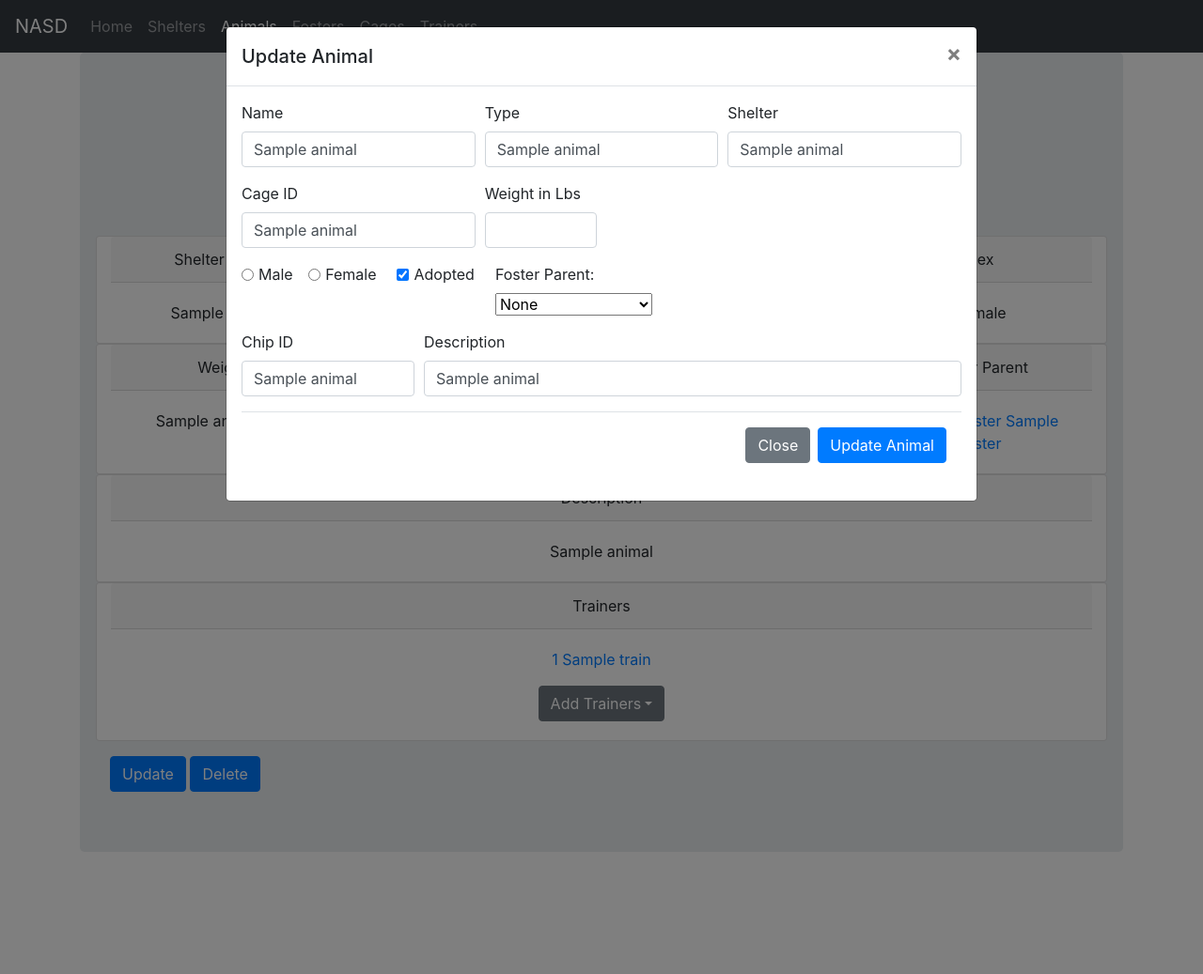
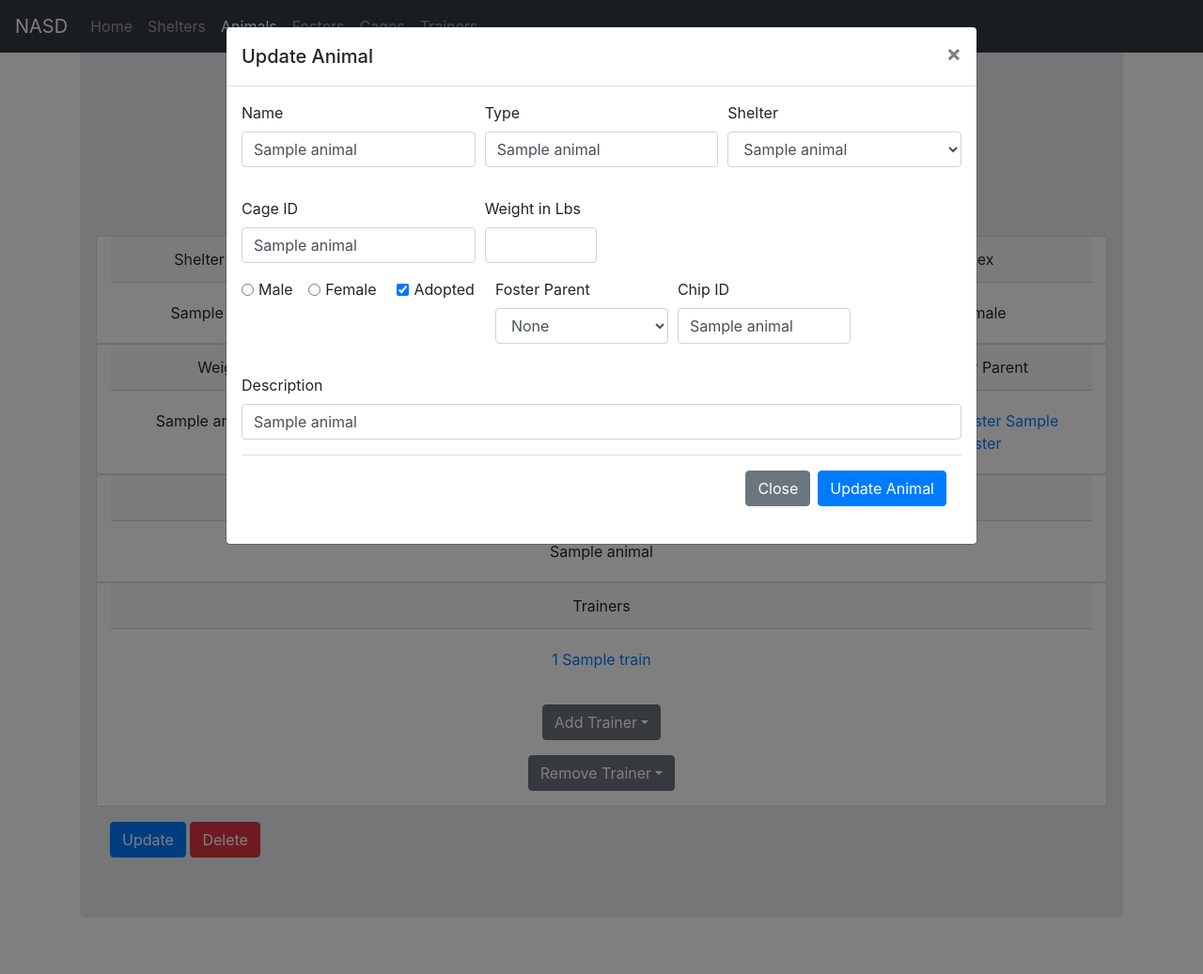
Before and after one commit to kevinlichang/national-animal-shelter-database, a Flask app: template app/templates/animalProfile.html in a window 1280 px wide, after a click on "Update". Shown: the whole page at 94% size. Run offline with Flask 2, Linux system fonts and the light colour scheme; the template is opened without the code that fills it: most values are stand-ins (such as "Sample title", 1, 10 or a date in 2020); some libraries are stand-ins or nearby versions.

Commit message:
Shelter dropdown

```diff
--- a/app/app.py
+++ b/app/app.py
@@ -50,7 +50,11 @@
     #Select all for list
     query = "SELECT animal_id, name, type, shelter_name, shelters.address_city, shelters.address_state FROM `animals` INNER JOIN `shelters` ON animals.location_shelter = shelters.shelter_id;"
     result = executeQuery(DBConnect, query).fetchall()
-    return render_template('animals.html', title='Animals', allAnimals=result)
+
+    query = "SELECT shelters.shelter_name, shelters.shelter_id FROM shelters ORDER BY shelters.shelter_name;"
+    sheltersList = executeQuery(DBConnect, query).fetchall()
+
+    return render_template('animals.html', title='Animals', allAnimals=result, allShelters=sheltersList)
 
 @app.route("/animals/", methods=["POST"])
 def addNewAnimal():
@@ -59,22 +63,12 @@
     animalName = request.form['animalName']
     animalType = request.form['animalType']
     animalShelterID = request.form['animalShelterID']
-    animalCageID = request.form['animalCageID']
     animalSex = request.form['animalSex']
     animalAdopted = request.form.get('animalAdopted')
     if animalAdopted != "1":
         animalAdopted = "0"
 
     animalWeight = request.form['animalWeight']
-
-    animalFosterID = request.form['animalFosterID']
-    if animalFosterID == "":
-        animalFosterID = None
-
-    if animalFosterID == None:
-        animalFostered = "0"
-    else:
-        animalFostered = "1"
 
     animalChipID = request.form['animalChipID']
     if animalChipID == "":
@@ -89,24 +83,20 @@
     else:
         availableForAdoption = "1"
 
-    print(animalChipID)
-    print(animalFosterID)
-    print(animalDescription)
-
-    query = "INSERT INTO `animals`(`name`, `location_shelter`, `location_cage`, `chip_id`, `type`, `sex`, `weight_in_pounds`, `description`, `adopted`, `fostered`, `foster_parent`, `available for adoption`) VALUES (%s, %s, %s, %s, %s,  %s, %s, %s, %s, %s, %s, %s)"
-    data = (animalName, animalShelterID, animalCageID, animalChipID, animalType, animalSex, animalWeight, animalDescription, animalAdopted, animalFostered, animalFosterID, availableForAdoption)
+    query = "INSERT INTO `animals`(`name`, `location_shelter`, `chip_id`, `type`, `sex`, `weight_in_pounds`, `description`, `adopted`, `available for adoption`) VALUES (%s, %s, %s, %s, %s, %s, %s, %s, %s)"
+    data = (animalName, animalShelterID, animalChipID, animalType, animalSex, animalWeight, animalDescription, animalAdopted, availableForAdoption)
     executeQuery(DBConnect, query, data)
     return redirect('/animals/')
 
 @app.route('/animalProfile/<int:animalId>')
 def animalProfile(animalId):
     DBConnect = connectDB()
-    query = "SELECT animal_id, name, shelter_name, cage_name, chip_id, type, sex, weight_in_pounds, description, foster_parent, `available for adoption`, animals.location_shelter FROM animals INNER JOIN shelters ON animals.location_shelter = shelters.shelter_id INNER JOIN cages ON animals.location_cage = cages.cage_id WHERE animal_id = %s;"
+    query = "SELECT animal_id, name, shelter_name, location_cage, chip_id, type, sex, weight_in_pounds, description, foster_parent, `available for adoption`, animals.location_shelter FROM animals INNER JOIN shelters ON animals.location_shelter = shelters.shelter_id INNER JOIN cages ON animals.location_cage = cages.cage_id WHERE animal_id = %s;"
     strdata = str(animalId)
     data = (strdata,)
     resultAll = executeQuery(DBConnect, query, data).fetchall()
     fosterResult = (0,0,0)
-    fosterList = (0,0,0)
+    fosterList = (None,)
     possible_trainers = (0,0,0)
 
     query = "SELECT trainers.first_name, trainers.last_name, trainers.trainer_id FROM `shelters_trainers` INNER JOIN `trainers` ON shelters_trainers.trainer_id = trainers.trainer_id INNER JOIN animals_trainers ON trainers.trainer_id = animals_trainers.trainer_id WHERE trainers.animal_specialty = %s AND shelters_trainers.shelter_id = %s AND NOT animals_trainers.animal_id = %s"
@@ -120,18 +110,18 @@
         fosterData = str(resultAll[0][9])
         fosterData = (fosterData,)
         fosterResult = executeQuery(DBConnect, query, fosterData).fetchall()
-    else:
-        query = "SELECT fosters.first_name, fosters.last_name, fosters.foster_id FROM shelters_fosters INNER JOIN fosters ON shelters_fosters.foster_id = fosters.foster_id WHERE shelter_id = %s"
-        fosterData = (query_ShelterId,)
-        fosterList = executeQuery(DBConnect, query, fosterData).fetchall()
 
+    query = "SELECT fosters.first_name, fosters.last_name, fosters.foster_id FROM shelters_fosters INNER JOIN fosters ON shelters_fosters.foster_id = fosters.foster_id WHERE shelter_id = %s"
+    fosterData = (query_ShelterId,)
+    fosterList = executeQuery(DBConnect, query, fosterData).fetchall()
 
     query = "SELECT first_name, last_name, trainers.trainer_id FROM animals_trainers INNER JOIN trainers ON animals_trainers.trainer_id = trainers.trainer_id WHERE animals_trainers.animal_id = %s;"
     resultTrainer = executeQuery(DBConnect, query, data).fetchall()
 
+    query = "SELECT shelters.shelter_name, shelters.shelter_id FROM shelters ORDER BY shelters.shelter_name;"
+    sheltersList = executeQuery(DBConnect, query).fetchall()
 
-
-    return render_template('animalProfile.html', title='Animals Profile', animal=resultAll[0], foster=fosterResult[0], fosterOptions=fosterList, trainerList=resultTrainer, trainerOptions=possible_trainers)
+    return render_template('animalProfile.html', title='Animals Profile', allShelters=sheltersList, animal=resultAll[0], foster=fosterResult[0], fosterOptions=fosterList, trainerList=resultTrainer, trainerOptions=possible_trainers)
 
 @app.route("/cages/")
 def cages():
--- a/app/templates/animalProfile.html
+++ b/app/templates/animalProfile.html
@@ -108,20 +108,31 @@
                               <a href="/trainerProfile/{{train[2]}}"> {{train[0]}} {{train[1]}} </a>
                             </p>
                         {% endfor%}
+                    </div>
+                    <div class="form-group">
                       <div class="dropdown">
-                          <button class="btn btn-secondary dropdown-toggle" type="button" id="trainersDropdownMenuButton" data-toggle="dropdown" aria-haspopup="true" aria-expanded="false">Add Trainers</button>
-                          <div class="dropdown-menu" aria-labelledby="trainersDropdownMenuButton">
+                        <button class="btn btn-secondary dropdown-toggle" type="button" id="addTrainerDropdownMenuButton" data-toggle="dropdown" aria-haspopup="true" aria-expanded="false">Add Trainer</button>
+                        <div class="dropdown-menu" aria-labelledby="addTrainerDropdownMenuButton">
                             {% for trainOpt in trainerOptions %}
                             <a class="dropdown-item" href="/animalProfile/addTrainer?animal={{animal[0]}}&trainer={{trainOpt[2]}}">{{trainOpt[0]}} {{trainOpt[1]}}</a>
                             {% endfor %}
                         </div>
                       </div>
-
+                    </div>
+                    <div class="form-group">
+                      <div class="dropdown">
+                        <button class="btn btn-secondary dropdown-toggle" type="button" id="removeTrainerDropdownMenuButton" data-toggle="dropdown" aria-haspopup="true" aria-expanded="false">Remove Trainer</button>
+                        <div class="dropdown-menu" aria-labelledby="removeTrainerDropdownMenuButton">
+                            {% for train in trainerList %}
+                            <a class="dropdown-item" href="/animalProfile/removeTrainer?animal={{animal[0]}}&trainer={{train[2]}}">{{train[0]}} {{train[1]}}</a>
+                            {% endfor %}
+                        </div>
+                      </div>
                     </div>
                 </div>
             </div>
             <button type="button" class="btn btn-primary mt-3" data-toggle="modal" data-target="#updateAnimal">Update</button>
-            <button type="button" class="btn btn-primary mt-3" data-target="#deleteAnimal">Delete</button>
+            <button type="button" class="btn btn-danger mt-3" data-target="#deleteAnimal">Delete</button>
         </div>
 
       </div>
@@ -147,8 +158,17 @@
                           <input type="text" class="form-control" id="animalType" name="animalType" value="{{animal[5]}}">
                         </div>
                         <div class="form-group col-md-4">
-                          <label for="animalCageID">Shelter</label>
-                          <input type="text" class="form-control" id="shelterName" name="shelterName" value="{{animal[2]}}">
+                          <div class="form-group">
+                            <label for="animalShelterID">Shelter</label>
+                            <select type="number" name="animalShelterID" class="form-control" id="animalShelterID" required>
+                              <option value="{{animal[11]}}" selected>{{animal[2]}}</option>
+                              {% for shelter in allShelters%}
+                                {% if shelter[1] != animal[11]%}
+                                  <option value="{{shelter[1]}}">{{shelter[0]}}</option>
+                                {% endif %}
+                              {% endfor %}
+                            </select>
+                          </div>
                         </div>
                         <div class="form-group col-md-4">
                           <label for="animalCageID">Cage ID</label>
@@ -171,7 +191,7 @@
                               <label class="form-check-label" for="animalMale">Male</label>
                           </div>
                           <div class="form-check form-check-inline">
-                            {% if animal[7] == 1%}
+                            {% if animal[6] == 1%}
                               <input class="form-check-input" type="radio" name="animalSex" id="animalFemale" value="1" checked>
                             {% else %}
                               <input class="form-check-input" type="radio" name="animalSex" id="animalFemale" value="1">
@@ -190,20 +210,30 @@
                           </div>
                         </div>
                         <div class="form-group col-md-3">
-                          <label for="fosterParent">Foster Parent: </label>
-                          <select id="fosterParent" name="fosterParent">
-                            <option value="None">None</option>
+                          <div class="form-group">
+                            <label for="fosterParent">Foster Parent</label>
+                            <select type="number" name="fosterParent" class="form-control" id="fosterParent" required>
+                              {% if foster[0] == None %}
+                                <option value="None" selected>None</option>
+                              {% else %}
+                                <option value="{{animal[9]}}" selected>{{foster[0]}} {{foster[1]}}</option>
+                              {% endif %}
+                                <option value="None" selected>None</option>
                               {% for fosterOpt in fosterOptions%}
-                              <option value="{{fosterOpt2}}">{{fosterOpt[0]}} {{fosterOpt[1]}}</option>
+                                {% if fosterOpt[1] != foster[2]%}
+                                  <option value="{{fosterOpt[2]}}">{{foster[0]}} {{foster[1]}}</option>
+                                {% endif %}
                               {% endfor %}
                             </select>
                           </div>
                         </div>
-                      <div class="form-row">
                         <div class="form-group col-md-3">
                           <label for="animalChipID">Chip ID</label>
                           <input type="text" class="form-control" id="animalChipID" name="animalChipID" value="{{animal[4]}}">
                         </div>
+                      </div>
+                      <div class="form-row">
+
                         <div class="form-group col">
                           <label for="animalDescription">Description</label>
                           <input type="text" class="form-control" id="animalDescription" name="animalDescription" value="{{animal[8]}}">
```
Also changed, not shown: app/templates/animals.html (+10 -12 lines). Lines whose indentation alone changed are shown as unchanged.
